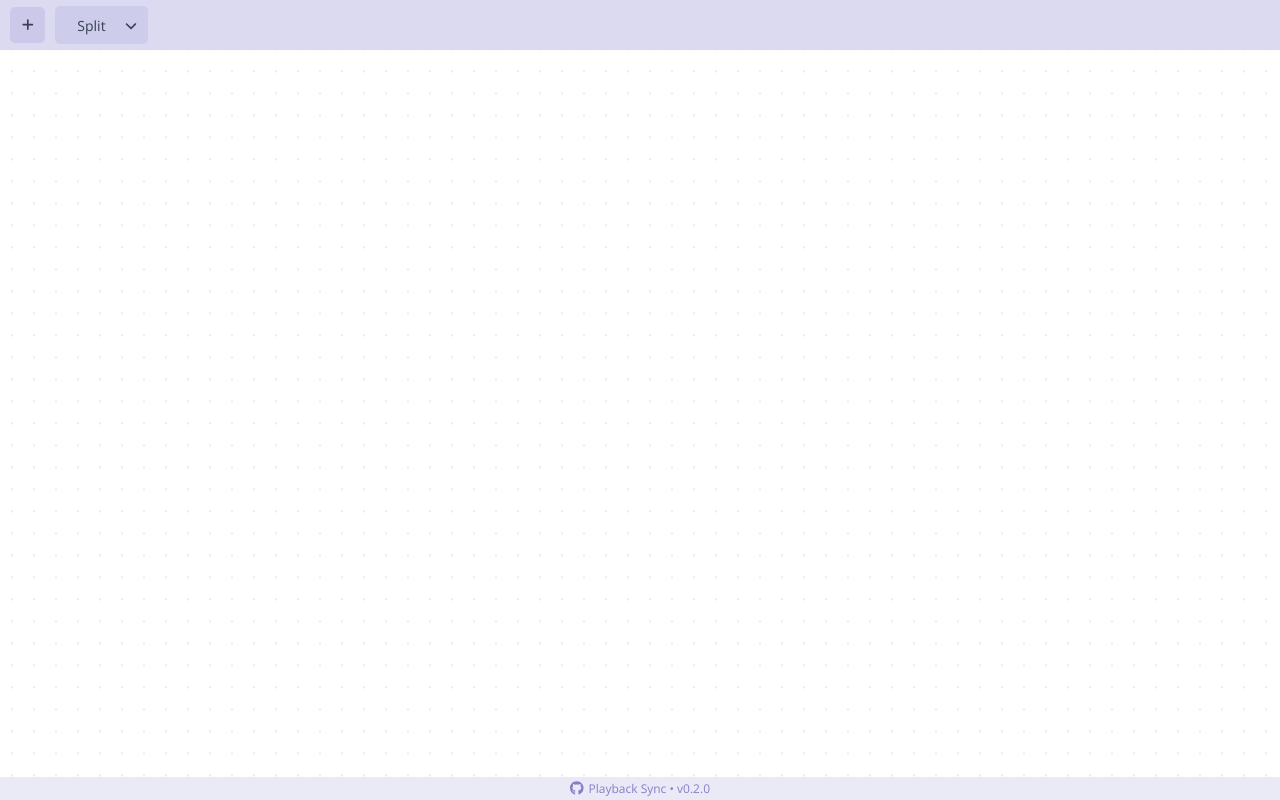
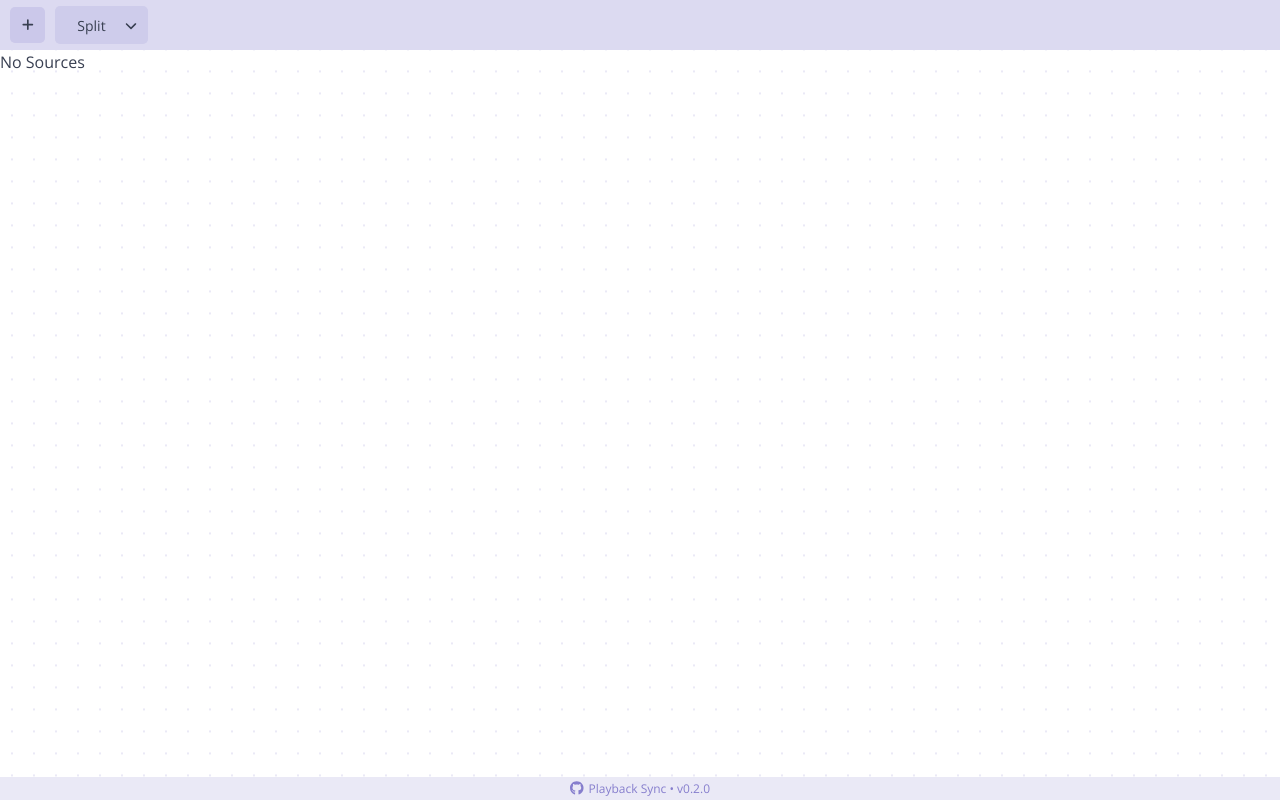
Before and after one commit to eoussama/playback-sync, a Vue app: page / in a window 1280 px wide. Built offline with nearby package versions, Linux system fonts and the light colour scheme.

Commit message:
🪧 Empty Component, #88

```diff
--- a/src/components/layout/ViewComp.vue
+++ b/src/components/layout/ViewComp.vue
@@ -191,6 +191,7 @@ export default defineComponent({
     class="view"
     :class="{ 'view--empty': empty }"
   >
+    <SourceEmpty :isEmpty="empty">
       <div class="sources sources--pinned">
         <div
           v-for="source in pinnedSources"
@@ -231,6 +232,7 @@ export default defineComponent({
           />
         </div>
       </div>
+    </SourceEmpty>
   </div>
 </template>
 
--- /dev/null
+++ b/src/components/source/SourceEmpty.vue
@@ -0,0 +1,37 @@
+<script lang="ts">
+import { defineComponent } from 'vue';
+
+export default defineComponent({
+
+  props: {
+    isEmpty: Boolean
+  }
+})
+</script>
+
+<template>
+  <div class="empty">
+    <div
+      v-if="isEmpty"
+      class="empty__positive"
+    >
+      No Sources
+    </div>
+
+    <div
+      v-else
+      class="empty__negative"
+    >
+      <slot></slot>
+    </div>
+  </div>
+</template>
+
+<style scoped lang="scss">
+.empty {
+  display: flex;
+
+  width: 100%;
+  height: 100%;
+}
+</style>
--- a/src/utils/helpers/component.helper.ts
+++ b/src/utils/helpers/component.helper.ts
@@ -12,6 +12,7 @@ import TooltipComp from '@/components/info/TooltipComp.vue';
 import ConfirmComp from '@/components/info/ConfirmComp.vue';
 
 import SourceComp from '@/components/source/SourceComp.vue';
+import SourceEmpty from '@/components/source/SourceEmpty.vue';
 import SourceDetail from '@/components/source/SourceDetail.vue';
 
 import TillingComp from '@/components/tilling/TillingComp.vue';
@@ -58,6 +59,7 @@ export function addComponent(app: App<Element>) {
   app.component('PlayPauseComp', PlayPauseComp);
 
   app.component('SourceComp', SourceComp);
+  app.component('SourceEmpty', SourceEmpty);
   app.component('SourceDetail', SourceDetail);
 
   app.component('font-awesome-icon', FontAwesomeIcon);
```
Lines whose indentation alone changed are shown as unchanged.
